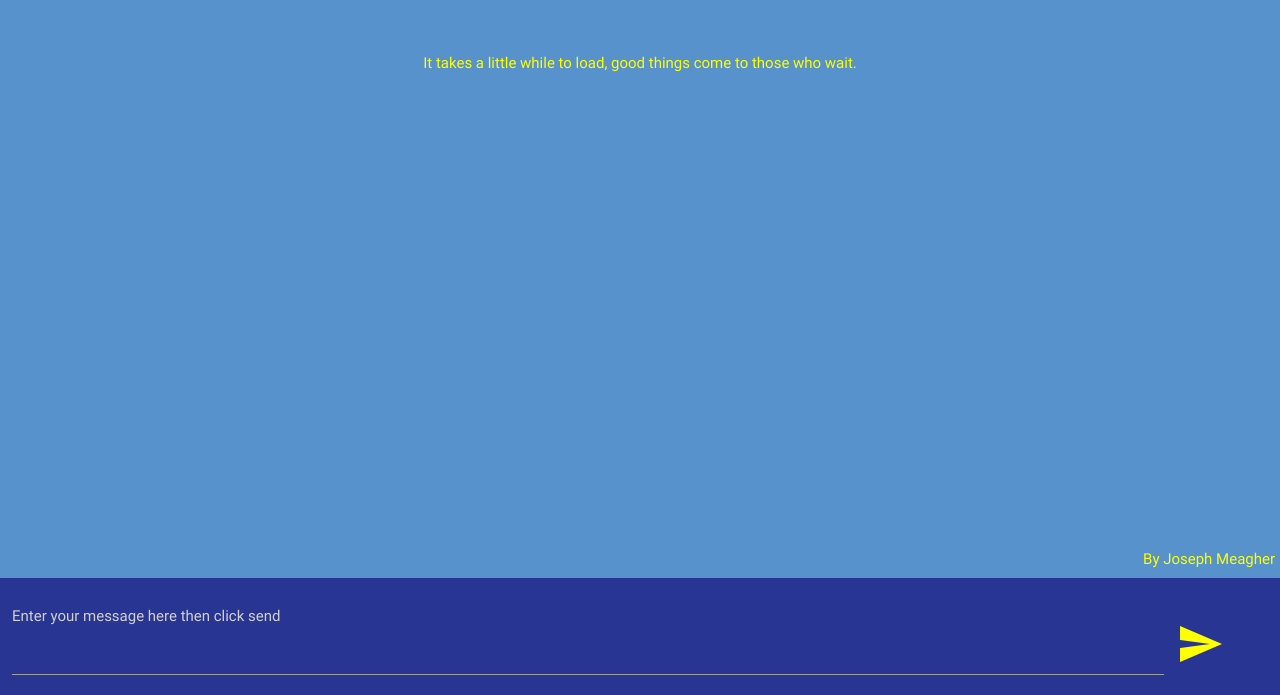
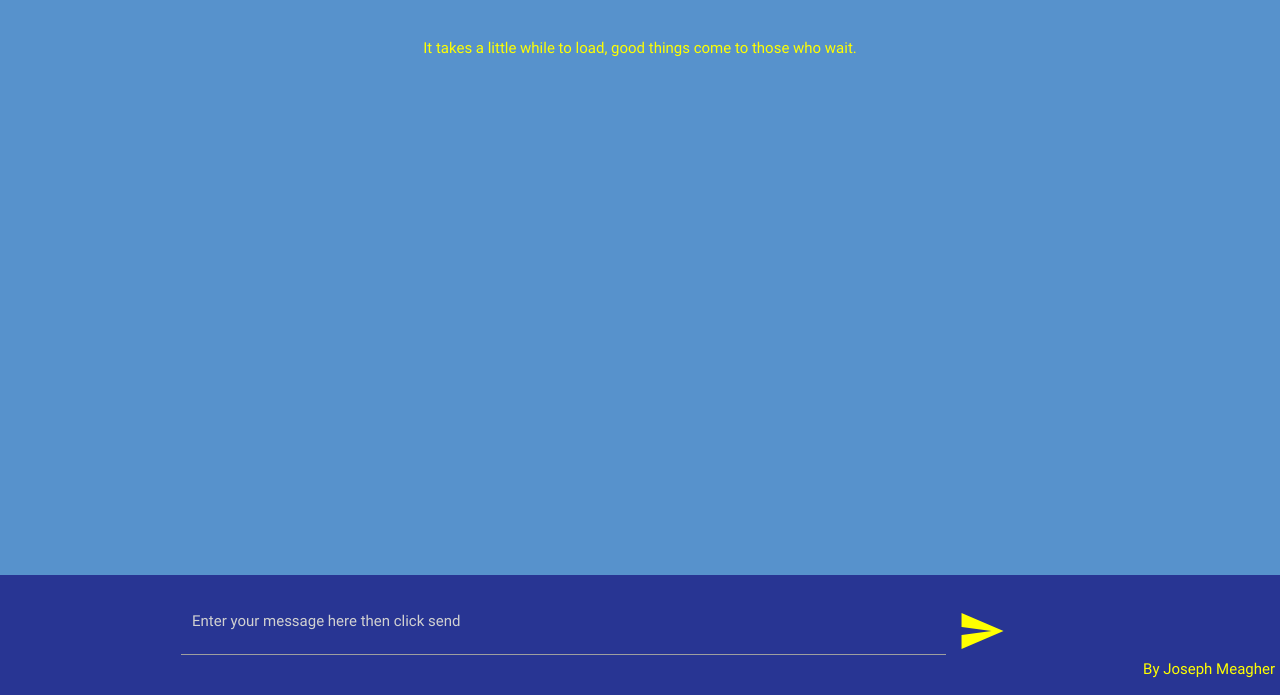
Before and after one commit to josephm1/Chaty, a plain HTML site: page index.html in a window 1280 px wide. Shown: the part 105-800 px from the top of the page. Drawn offline with Linux system fonts and the light colour scheme.

Commit message:
updated ui for more devices :)

```diff
--- a/index.html
+++ b/index.html
@@ -25,22 +25,37 @@
 
 	<i id="refresh" class="material-icons md-48 refresh ">refresh</i>
 
+	<main>
 		<div class="container">
 			<center>
 				<div id="messages" class="messages">
-				<p>It takes a little while to load, good things  come to those who wait.</p>
+					<p>It takes a little while to load, good things come to those who wait.</p>
 				</div>
 			</center>
 		</div>
+	</main>
 
-	<div class="row sendmessage blue-bg">
+	<!-- <div class="row sendmessage blue-bg">
 		<div class="input-field row blue-bg msg">
 
 			<textarea id="textarea" class="msgarea materialize-textarea" placeholder="Enter your message here then click send" data-length="300"></textarea>
 			<i id="sendmessage" class="material-icons md-48 sendicon ">send</i>
 		</div>
+	</div> -->
+	<!-- <p class="credit">By Joseph Meagher</p> -->
+
+	<footer class="page-footer blue-bg">
+		<div class="container">
+			<div class="input-field row msg">
+				<textarea id="textarea" class="msgarea materialize-textarea col s10" placeholder="Enter your message here then click send" data-length="300"></textarea>
+				<i id="sendmessage" class="material-icons md-48 sendicon col s2">send</i>
 			</div>
 			<p class="credit">By Joseph Meagher</p>
+		</div>
+	</footer>
+
+
+
 
 	<script src="jquery.min.js"></script>
 	<script src="materialize.min.js"></script>
--- a/main.css
+++ b/main.css
@@ -3,71 +3,57 @@ body {
   background-color: #5792CC;
   background-repeat: no-repeat;
   background-size: cover;
+  display: flex;
+  min-height: 100vh;
+  flex-direction: column;
+}
+
+main {
+  flex: 1 0 auto;
 }
 
 h1, h3 {
+  text-align: center;
   color: yellow;
   font-family: Arial;
-  text-align: center;
+  font-style: normal;
   line-height: 70px;
-  font-style: normal;
-}
-
-.messages {
-overflow: auto ;
-display: inline-block;
-}
-
-.sendmessage {
-  position: fixed;
-  bottom: 0;
-  width: 100%;
-  margin-bottom: 0px;
-}
-
-.msgarea {
-  display: inline-block;
-  float: left;
-  width: 90% !important;
-  margin-left: 12px !important;
-  margin-right: 12px !important;
 }
 
 .refresh {
-  cursor:pointer;
   position: fixed;
+  top: 0;
   right: 0;
-  top: 0px;
   margin: 0;
   padding: 5px;
+  cursor: pointer;
+}
+
+.blue-bg {
+  color: yellow;
+  background-color: #283593;
 }
 
 .sendicon {
   position: absolute;
   top: 50%;
-  cursor:pointer;
-  margin-top: -24px;
-}
-.blue-bg{
-  color: yellow;
-  background-color: #283593;
-}
-
-.msg {
-  margin-bottom: 0px !important;
+  right: -48px;
+  margin-top: -36px;
+  cursor: pointer;
 }
 
 .credit {
-  position: fixed;
+  position: absolute;
   right: 0;
-  bottom: 120px;
-  margin: 0;
-  padding: 5px;
+  bottom: 0;
+  padding-right: 5px;
 }
 
-center {
-  padding: 15px;
-  margin-bottom: 80px;
+input:focus, #textarea:focus {
+  border-bottom-width: 1px;
+  border-bottom-style: solid;
+  border-bottom-color: yellow !important;
+  box-shadow: yellow !important;
 }
 
 
@@ -75,22 +61,22 @@ center {
 
 @font-face {
   font-family: 'Material Icons';
+  font-weight: 400;
   font-style: normal;
-  font-weight: 400;
   src: url(./fonts/icons.woff2) format('woff2');
 }
 
 .material-icons {
+  display: inline-block;
+  white-space: nowrap;
+  letter-spacing: normal;
+  text-transform: none;
+  word-wrap: normal;
   font-family: 'Material Icons';
+  font-size: 24px;
   font-weight: normal;
   font-style: normal;
-  font-size: 24px;
   line-height: 1;
-  letter-spacing: normal;
-  text-transform: none;
-  display: inline-block;
-  white-space: nowrap;
-  word-wrap: normal;
   direction: ltr;
   -webkit-font-feature-settings: 'liga';
   -webkit-font-smoothing: antialiased;
--- a/main.js
+++ b/main.js
@@ -1,5 +1,7 @@
 //Intial function
+/*jshint esversion: 6 */
 "Use strict";
+
 
 $(document).ready(function() {
   $('#sendmessage').click(function() {
@@ -73,7 +75,7 @@ function getMessages() {
             uintToString(value.buf) !== "" &&
             parseInt(uintToString(key)) < time &&
             parseInt(uintToString(key)).toString().length === 13 &&
-            uintToString(key).length === 13 ) {
+            uintToString(key).length === 13) {
 
             console.log('Key: ', uintToString(key));
             console.log('Value: ', uintToString(value.buf));
```
Lines whose indentation alone changed are shown as unchanged.
